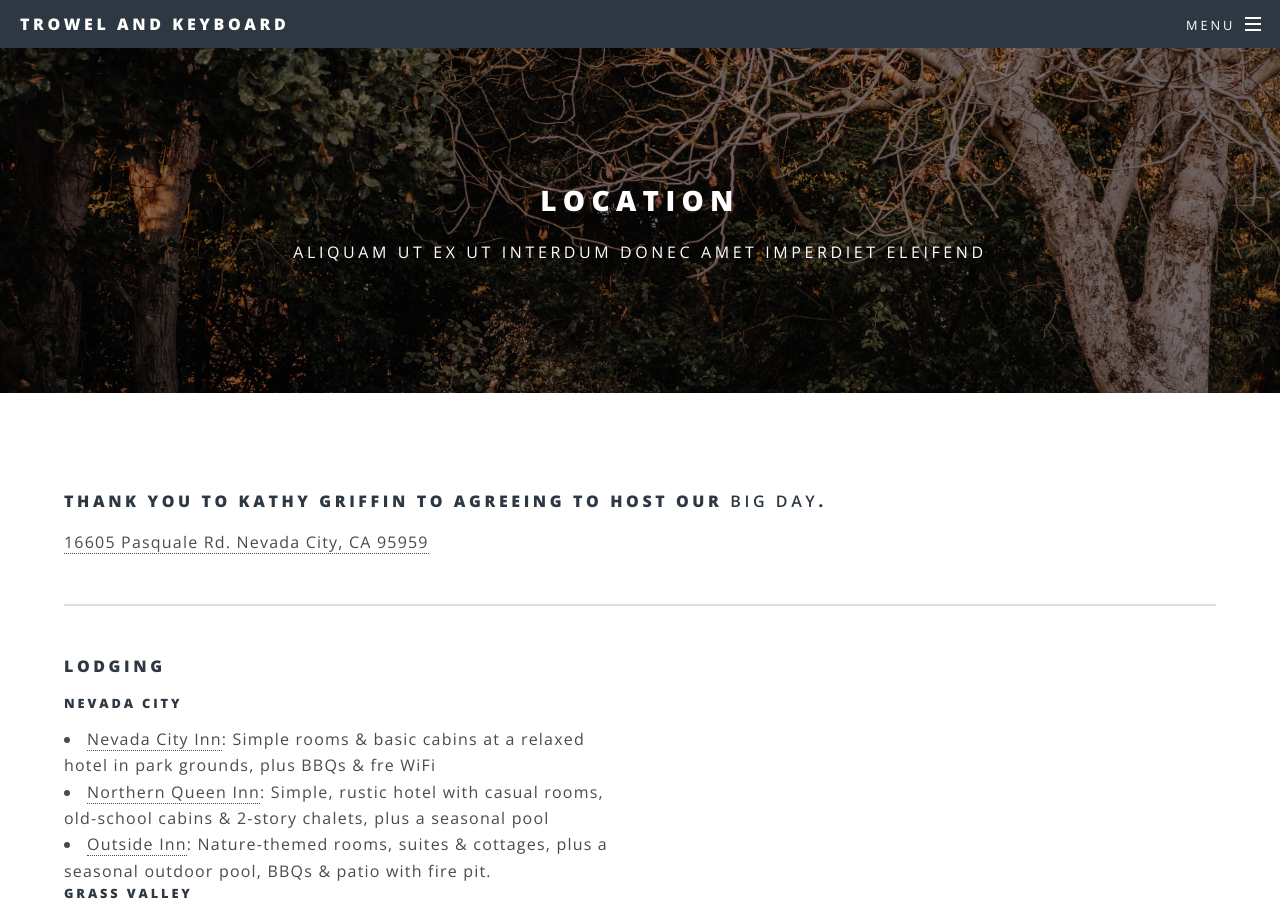
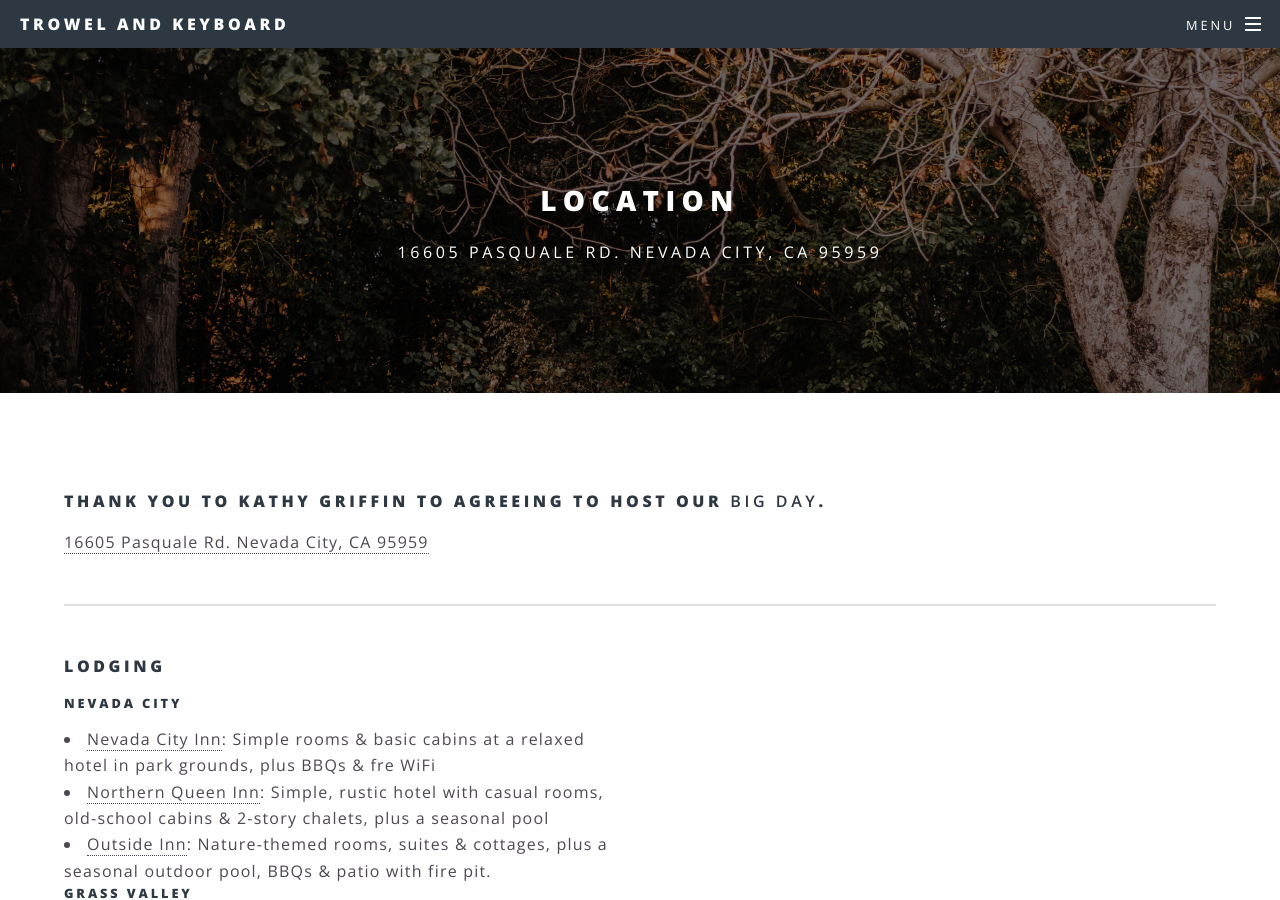
Before and after one commit to trowelandkeyboard/trowelandkeyboard.github.io, a Jekyll site: the page built from location.md, in a window 1280 px wide and 900 px high. Built offline with Jekyll 4.4.1, drawn with Linux system fonts in a browser that asks for light colours.

Commit message:
testing a change to subtitle
 <p>{{ page.subtitle }}</p>

```diff
--- a/_layouts/page.html
+++ b/_layouts/page.html
@@ -5,7 +5,7 @@
 
   <header>
     <h2>{{ page.title }}</h2>
-    <p>Aliquam ut ex ut interdum donec amet imperdiet eleifend</p>
+    <p>{{ page.subtitle }}</p>
   </header>
 
   <section class="wrapper style5">
```
